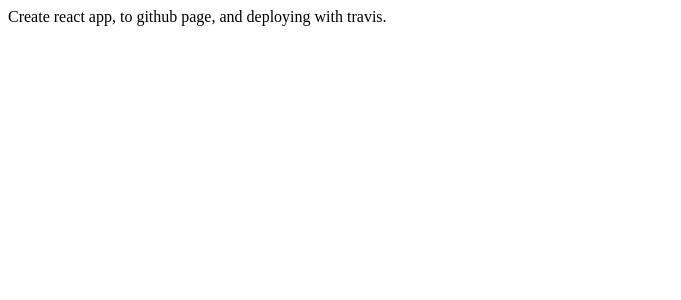
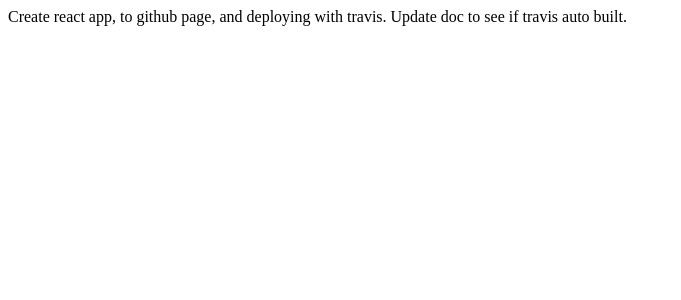
Before and after one commit to carltonj2000/cra-ghpages, a React (Create React App) app: page / in a window 1280 px wide. Shown: the top 300 px of the page, without its empty margins (0-681 px from the left). Built offline with nearby package versions, Linux system fonts and the light colour scheme.

Commit message:
update doc

```diff
--- a/src/App.js
+++ b/src/App.js
@@ -3,7 +3,8 @@
 function App() {
   return (
     <div className="App">
-      Create react app, to github page, and deploying with travis.
+      Create react app, to github page, and deploying with travis. Update doc to
+      see if travis auto built.
     </div>
   );
 }
```
